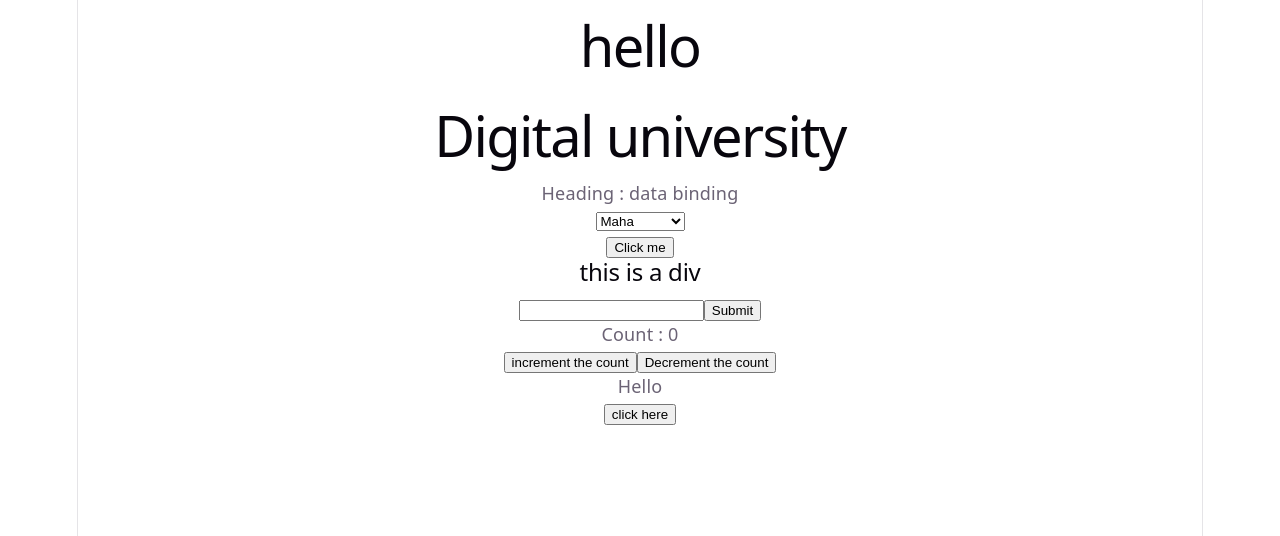
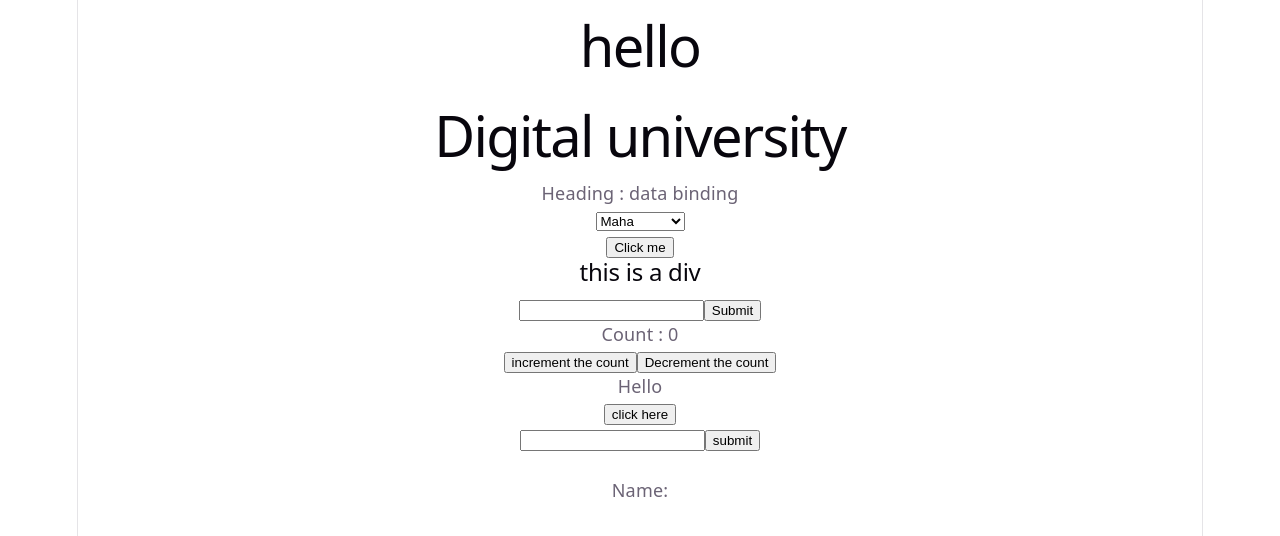
Before and after one commit to SooryaSDas/reactjs, a React (Vite) app in the folder react-js-tutorial/: page / in a window 1280 px wide. Shown: the top 536 px of the page. Built offline with nearby package versions, Linux system fonts and the light colour scheme.

Commit message:
use state form

```diff
--- a/react-js-tutorial/src/Usestatefn.tsx
+++ b/react-js-tutorial/src/Usestatefn.tsx
@@ -4,8 +4,17 @@ import { useState } from "react";
 function Usestatefn() {
   const [count, setcount] = useState(0);
   const [display, setDispaly] = useState(true);
+
+  const [name, setName] = useState("");
+  const [submitname, setSubmitname] = useState("");
+
+  const displaydata = (e) => {
+    e.preventDefault();
+    setSubmitname(name);
+  };
   return (
     <div>
+
       {/* counter */}
       <div>
         <p>Count : {count}</p>
@@ -14,11 +23,27 @@ function Usestatefn() {
 
         <button onClick={() => setcount(count - 1)}>Decrement the count</button>
       </div>
+
       {/* Toggle Button */}
       <div>
         {display ? <p>Hello</p> : ""}
         <button onClick={() => setDispaly(!display)}>click here</button>
       </div>
+
+      {/* Input Field */}
+      <div>
+        <form onSubmit={displaydata}>
+          <input
+            type="text"
+            value={name}
+            onChange={(e) => setName(e.target.value)}
+          />
+          <button type="submit">submit</button>
+        </form>
+        <br />
+        <p>Name: {submitname} </p>
+      </div>
+
     </div>
   );
 }
```
